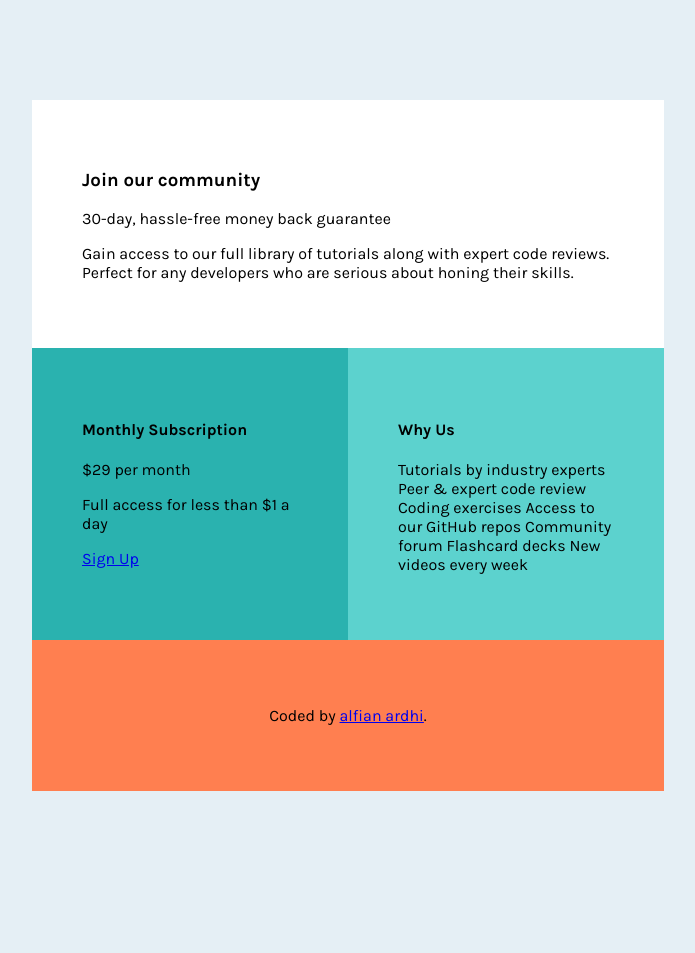
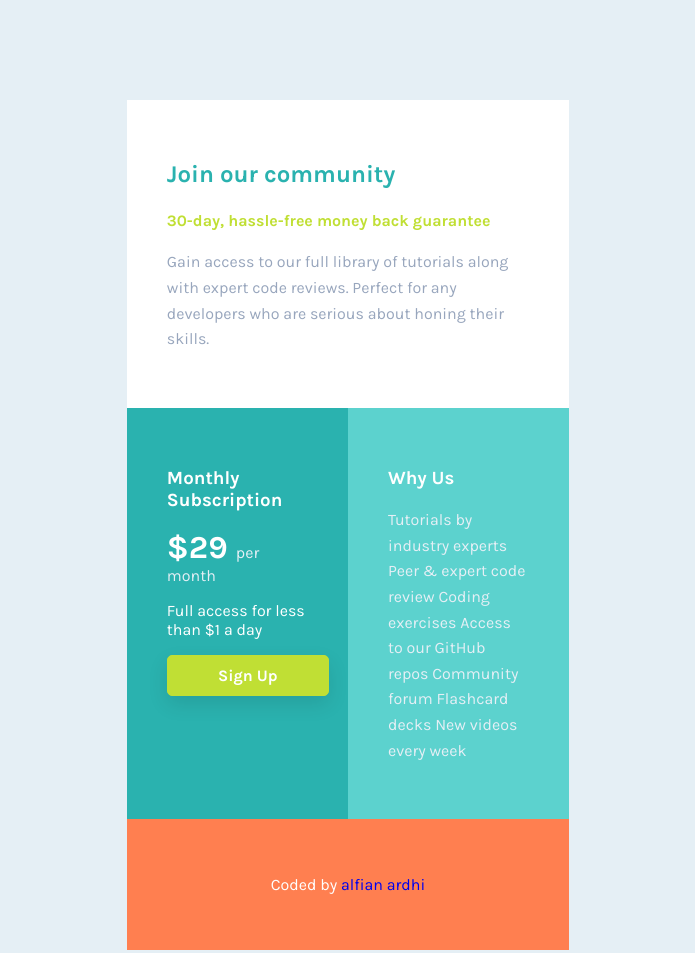
Before and after one commit to alfianardhi/coloring-now, a plain HTML site: page index1.html in a window 1280 px wide. Shown: the whole page, without its empty margins (292-987 px from the left). Before the commit the page ends 891 px from the top, so only its background shows below. Drawn offline with Linux system fonts and the light colour scheme.

Commit message:
one done

```diff
--- a/index1.html
+++ b/index1.html
@@ -10,19 +10,19 @@
 <body>
     <div class="container">
         <div class="item header">
-            <h3>Join our community</h3>
+            <h2>Join our community</h2>
             <p class="guarantee">30-day, hassle-free money back guarantee</p>
             <p>Gain access to our full library of tutorials along with expert code reviews.
                 Perfect for any developers who are serious about honing their skills.</p>
         </div>
         <div class="item sidebar">
-            <h4>Monthly Subscription</h4>
-            <p><span>&dollar;29 </span>per month</p>
+            <h3>Monthly Subscription</h3>
+            <p class="price"><span class="price">&dollar;29 </span>per month</p>
             <p>Full access for less than &dollar;1 a day</p>
-            <a href="#">Sign Up</a>
+            <a href="#" class="button">Sign Up</a>
         </div>
         <div class="item content">
-            <h4>Why Us</h4>
+            <h3>Why Us</h3>
             <p>Tutorials by industry experts
                 Peer &amp; expert code review
                 Coding exercises
@@ -33,7 +33,7 @@
         </div>
         <footer class="item footer">
             <p class="attribution">
-                Coded by <a href="#">alfian ardhi</a>.
+                Coded by <a href="#">alfian ardhi</a>
             </p>
         </footer>
 
--- a/style/main1.scss
+++ b/style/main1.scss
@@ -34,23 +34,82 @@ body {
 .item {
     width: 100%;
     background-color: coral;
-    padding: 50px;
+    padding: 40px;
     box-sizing: border-box;
 }
+
+h2, h3 {
+    font-weight: 700;
+}
+
+h3, p {
+    color: $white;
+}
+
+ a {
+     text-decoration: none;
+ }
+
+ .button {
+    font-weight: 700;
+    background-color:$bright-yellow;
+    text-align: center;
+    color: $white;
+    display: block;
+    width: 85%;
+    padding: 10px 20px;
+    border-top: 1px solid $bright-yellow;
+    border-right: 1px solid $bright-yellow;
+    border-bottom: 1px solid $bright-yellow;
+    border-left: 1px solid $bright-yellow;
+    border-radius: 5px;
+    box-shadow: 0px 8px 20px rgba(0, 0, 0, 0.1);
+ }
 
 .header {
     grid-area: header;
     background-color: $white;
+
+    & h2 {
+        color: $cyan;
+    }
+
+    & p.guarantee {
+        color: $bright-yellow;
+        font-weight: 700;
+
+    }
+
+    & p {
+        color: $grayish-blue;
+        line-height: 1.6;
+    }
 }
+
 
 .sidebar {
     grid-area: sidebar;
     background-color: $cyan;
+
+    & p.price {
+        color: $light-gray
+    }
+
+    & span.price {
+        color: $white;
+        font-size: 2rem;
+        font-weight: 700;
+    }
 }
 
 .content {
     grid-area: content;
     background-color: $light-cyan;
+
+    & p {
+        color: $light-gray;
+        line-height: 1.6;
+    }
 }
 
 .footer {
@@ -62,7 +121,7 @@ body {
 
 @media screen and (min-width: 576px) {
     .container {
-        width: 50%;
+        width: 35%;
         margin: 100px auto;
         display: grid;
         grid-template-columns: 1fr 1fr 1fr 1fr;
```
Also changed, not shown: css/main1.css, 1 other file.
